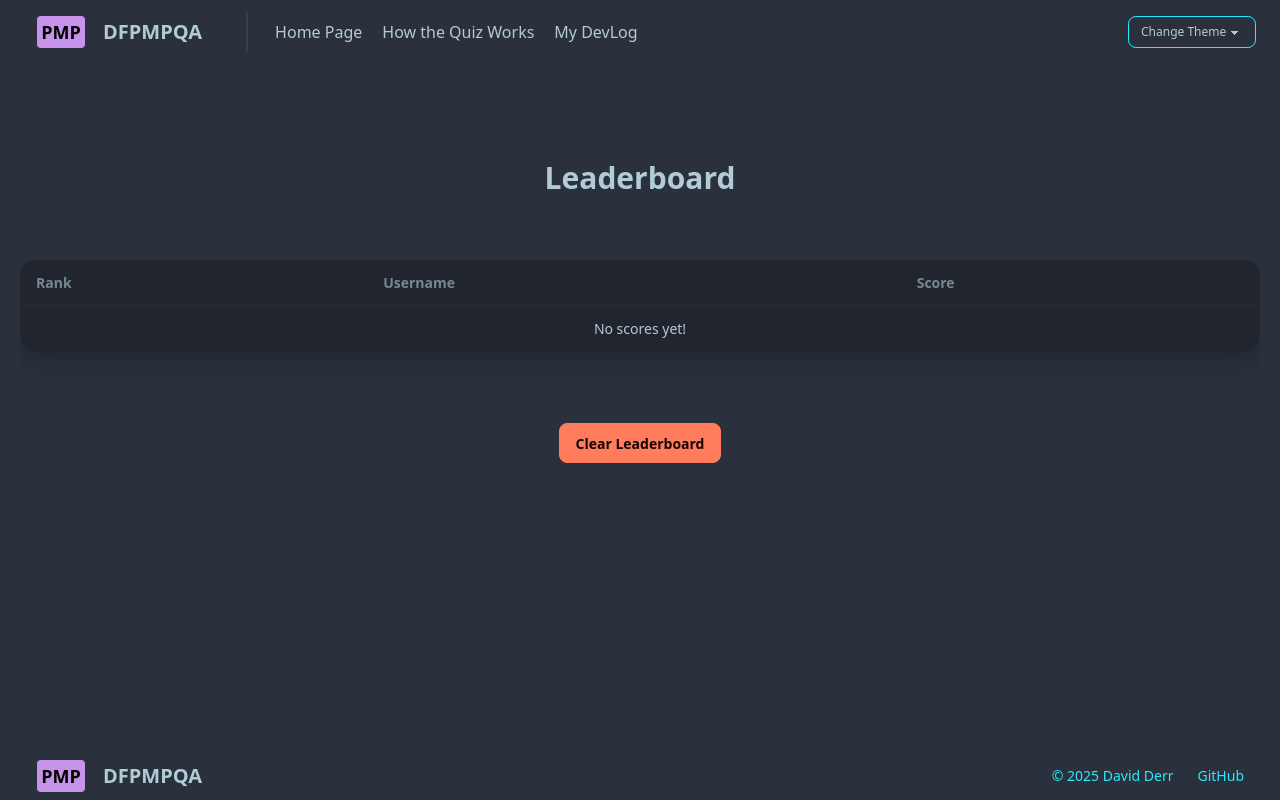
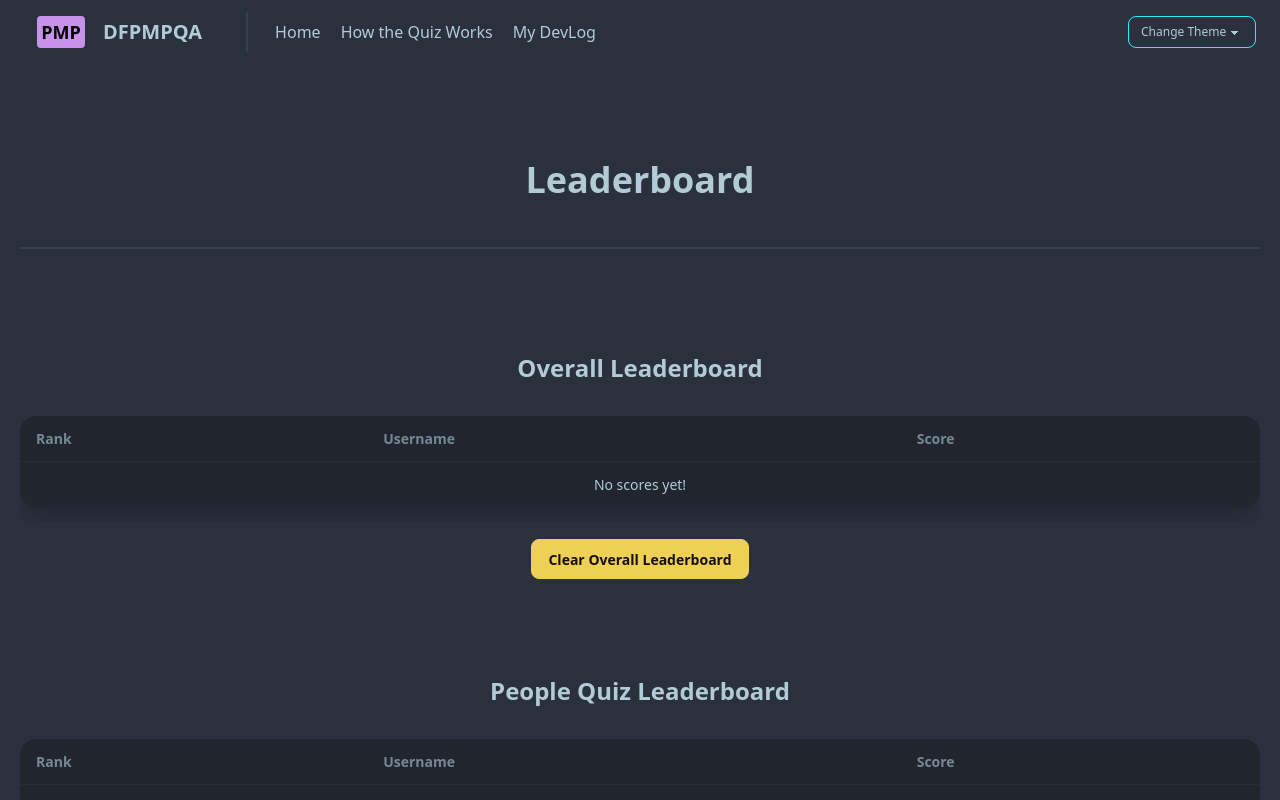
Before and after one commit to rofenac/quiz-app, a React (Vite) app: page /quiz-app/leaderboard in a window 1280 px wide. Shown: the top 800 px of the page. Built offline with nearby package versions, Linux system fonts and the light colour scheme.

Commit message:
Leaderboard Split
Split out the leaderboard into the domain quiz and "all" leaderboards. "All" leaderboard is borked. Also still no animation on the home page's quiz button.

```diff
--- a/src/App.jsx
+++ b/src/App.jsx
@@ -29,6 +29,7 @@ function App() {
         <Route path="/business" element={<Business />} />
         <Route path="/howworks" element={<HowWorks />} />
         <Route path="/leaderboard" element={<Leaderboard />} />
+        <Route path="/leaderboard/:domain" element={<Leaderboard />} />
         <Route path="/quiz/:domain" element={<Quiz />} />
       </Routes>
     </div>
--- a/src/components/scorecontext.jsx
+++ b/src/components/scorecontext.jsx
@@ -4,36 +4,55 @@ export const ScoreContext = createContext()
 
 export const ScoreProvider = ({ children }) => {
   const [score, setScore] = useState(0)
-  const [leaderboard, setLeaderboard] = useState([])
+  const [leaderboards, setLeaderboards] = useState({
+    all: [],
+    people: [],
+    process: [],
+    business: []
+  })
 
   useEffect(() => {
-    const savedLeaderboard = localStorage.getItem("leaderboardscores.json")
-    if (savedLeaderboard) {
-      setLeaderboard(JSON.parse(savedLeaderboard))
+    const savedBoards = localStorage.getItem("leaderboardscores.json")
+    if (savedBoards) {
+      setLeaderboards(JSON.parse(savedBoards))
     }
   }, [])
 
-  const saveLeaderboard = (updatedLeaderboard) => {
-    localStorage.setItem("leaderboardscores.json", JSON.stringify(updatedLeaderboard))
+  const saveLeaderboards = (updatedBoards) => {
+    localStorage.setItem("leaderboardscores.json", JSON.stringify(updatedBoards))
   }
 
-  const addScoreToLeaderboard = (userName, finalScore) => {
-    setLeaderboard(prevLeaderboard => {
-      const updated = [...prevLeaderboard, { userName, score: finalScore }]
+  const addScoreToLeaderboard = (userName, finalScore, domain = 'all') => {
+    setLeaderboards(prevBoards => {
+      const updatedDomainBoard = [...(prevBoards[domain] || []), { userName, score: finalScore }]
         .sort((a, b) => b.score - a.score)
         .map((entry, index) => ({ ...entry, rank: index + 1 }))
 
-      saveLeaderboard(updated)
-      return updated
+      const updatedBoards = {
+        ...prevBoards,
+        [domain]: updatedDomainBoard
+      }
+
+      saveLeaderboards(updatedBoards)
+      return updatedBoards
     })
   }
 
-  // Define updateScore here so that Quiz.jsx can call it
+  const clearLeaderboard = (domain = 'all') => {
+    setLeaderboards(prevBoards => {
+      const updatedBoards = {
+        ...prevBoards,
+        [domain]: []
+      }
+      saveLeaderboards(updatedBoards)
+      return updatedBoards
+    })
+  }
+
   function updateScore(points) {
     setScore(prev => prev + points)
   }
 
-  // Optionally, you can also define a resetScore function
   function resetScore() {
     setScore(0)
   }
@@ -44,12 +63,9 @@ export const ScoreProvider = ({ children }) => {
         score,
         updateScore,
         resetScore,
-        leaderboard,
+        leaderboards,
         addScoreToLeaderboard,
-        clearLeaderboard: () => {
-          setLeaderboard([])
-          localStorage.removeItem("leaderboardscores.json")
-        },
+        clearLeaderboard,
       }}
     >
       {children}
--- a/src/pages/leaderboard.jsx
+++ b/src/pages/leaderboard.jsx
@@ -6,109 +6,77 @@ import gsap from 'gsap'
 import Header from '../components/header'
 import Footer from '../components/footer'
 
+function LeaderBoard() {
+  const { leaderboards, clearLeaderboard } = useContext(ScoreContext)
 
-function LeaderBoard() {
-  const { leaderboard, clearLeaderboard } = useContext(ScoreContext)
+  // Refs for animations
+  const titleRef = useRef(null)
+  const sectionsRef = useRef([])  // Array to store refs for each leaderboard section
+  const buttonRefs = useRef([])  // Array to store refs for clear buttons
 
-  // Refs for animating various sections
-  const headerRef = useRef(null)
-  const footerRef = useRef(null)
-  const titleRef = useRef(null)
-  const tableRef = useRef(null)
-  const buttonRef = useRef(null)
+  // GSAP animations on load
+  useGSAP(() => {
+    if (titleRef.current) {
+      gsap.fromTo(titleRef.current, { opacity: 0, y: -20 }, { opacity: 1, y: 0, duration: 1 })
+    }
 
-  useGSAP(() => {
-    // Animate header fade in
-    if (headerRef.current) {
-      gsap.fromTo(
-        headerRef.current,
-        { opacity: 0 },
-        { opacity: 1, duration: 1.3 }
-      )
-    }
-    // Animate footer fade in with a slight delay
-    if (footerRef.current) {
-      gsap.fromTo(
-        footerRef.current,
-        { opacity: 0 },
-        { opacity: 1, duration: 1.3, delay: 0.5 }
-      )
-    }
-    // Animate the Leaderboard title (fading in and dropping)
-    if (titleRef.current) {
-      gsap.fromTo(
-        titleRef.current,
-        { opacity: 0, y: -20 },
-        { opacity: 1, y: 0, duration: 1 }
-      )
-    }
-    // Animate the leaderboard table (fading in and sliding up)
-    if (tableRef.current) {
-      gsap.fromTo(
-        tableRef.current,
-        { opacity: 0, y: 50 },
-        { opacity: 1, y: 0, duration: 0.7, ease: 'back.out' }
-      )
-    }
-    // Animate the "Clear Leaderboard" button (zoom in effect)
-    if (buttonRef.current) {
-      gsap.fromTo(
-        buttonRef.current,
-        { opacity: 0, scale: 0 },
-        { opacity: 1, scale: 1, duration: 0.8, ease: 'back.out(1.7)' }
-      )
-    }
+    // Animate each leaderboard section individually
+    sectionsRef.current.forEach((section, index) => {
+      if (section) {
+        gsap.fromTo(section, { opacity: 0, y: 30 }, { opacity: 1, y: 0, duration: 0.7, delay: index * 0.2 })
+      }
+    })
+
+    // Animate buttons with a slight bounce effect
+    buttonRefs.current.forEach((button, index) => {
+      if (button) {
+        gsap.fromTo(button, { scale: 0 }, { scale: 1, duration: 0.6, delay: 0.5 + index * 0.1, ease: "back.out(1.7)" })
+      }
+    })
   }, [])
 
-  const links = [
-    { to: '/', text: 'Home Page' },
-    { to: '/howworks', text: 'How the Quiz Works' },
-    { to: 'https://rofenac.github.io/blog/', text: 'My DevLog' },
+  const categories = [
+    { key: 'all', title: 'Overall Leaderboard' },
+    { key: 'people', title: 'People Quiz Leaderboard' },
+    { key: 'process', title: 'Process Quiz Leaderboard' },
+    { key: 'business', title: 'Business Environment Leaderboard' }
   ]
-
-  const headerLinks = links.map((link, index) => (
-    <Link key={index} to={link.to} className="hover:text-accent">
-      {link.text}
-    </Link>
-  ))
 
   return (
     <div className="min-h-screen flex flex-col">
-      {/* Wrap Header with ref for fade-in animation */}
-      <div ref={headerRef}>
-        <Header>{headerLinks}</Header>
-      </div>
+      <Header>
+        <Link to="/" className="hover:text-accent">Home</Link>
+        <Link to="/howworks" className="hover:text-accent">How the Quiz Works</Link>
+        <Link to="https://rofenac.github.io/blog/" className="hover:text-accent">My DevLog</Link>
+      </Header>
 
       <section className="flex-grow py-24">
         <div className="container mx-auto px-5">
-          {/* Leaderboard Title Animation */}
-          <div ref={titleRef} className="text-center w-full mb-10">
-            <h2 className="text-3xl font-bold">Leaderboard</h2>
-          </div>
+          <h2 ref={titleRef} className="text-4xl font-bold text-center mb-10">Leaderboard</h2>
+          <div className="divider" />
 
-          {/* Leaderboard Table Animation */}
-          <div ref={tableRef}>
-            <LeaderboardTable leaderboard={leaderboard} />
-          </div>
-
-          {/* Clear Leaderboard Button Animation */}
-          <div ref={buttonRef} className="flex justify-center mt-6 pt-6">
-            <ClearLeaderboardButton clearLeaderboard={clearLeaderboard} />
-          </div>
+          {/* Loop through each category to display its leaderboard */}
+          {categories.map(({ key, title }, index) => (
+            <div key={key} ref={el => sectionsRef.current[index] = el} className="mt-24 mb-24">
+              <h3 className="text-2xl font-semibold text-center mb-4">{title}</h3>
+              <LeaderboardTable leaderboard={leaderboards[key]} />
+              <div className="flex justify-center mt-4">
+                <button ref={el => buttonRefs.current[index] = el} className="btn btn-warning" onClick={() => clearLeaderboard(key)}>
+                  Clear {title}
+                </button>
+              </div>
+            </div>
+          ))}
         </div>
       </section>
-
-      {/* Wrap Footer with ref for fade-in animation */}
-      <div ref={footerRef}>
-        <Footer />
-      </div>
+      <Footer />
     </div>
   )
 }
 
 function LeaderboardTable({ leaderboard }) {
   return (
-    <div className="overflow-x-auto py-6">
+    <div className="overflow-x-auto py-4">
       <table className="table w-full bg-base-300 shadow-xl">
         <thead className="bg-neutral-focus">
           <tr>
@@ -118,7 +86,7 @@ function LeaderboardTable({ leaderboard }) {
           </tr>
         </thead>
         <tbody>
-          {leaderboard.length > 0 ? (
+          {leaderboard?.length > 0 ? (
             leaderboard.map((entry, index) => (
               <tr key={index} className="hover:bg-neutral-focus">
                 <td>{entry.rank}</td>
@@ -137,12 +105,4 @@ function LeaderboardTable({ leaderboard }) {
   )
 }
 
-function ClearLeaderboardButton({ clearLeaderboard }) {
-  return (
-    <button className="btn btn-secondary" onClick={clearLeaderboard}>
-      Clear Leaderboard
-    </button>
-  )
-}
-
 export default LeaderBoard
--- a/src/pages/quiz.jsx
+++ b/src/pages/quiz.jsx
@@ -53,6 +53,15 @@ function Quiz() {
       )
     }
   }, [])
+
+  // Don't render quiz content until questions are loaded
+  if (quizQuestions.length === 0) {
+    return (
+      <div className="min-h-screen flex items-center justify-center bg-base-200">
+        <p className="text-xl">Loading quiz questions...</p>
+      </div>
+    )
+  }
 
   function handleAnswer(isCorrect, explanation, index) {
     // Prevent re-answering if an answer already exists for this question.
@@ -130,19 +139,14 @@ function Quiz() {
 
   function handleModalSubmit() {
     if (userNameInput) {
-      addScoreToLeaderboard(userNameInput, score)
+      addScoreToLeaderboard(userNameInput, score, domain ? domain : 'all')
     }
-    // Close the modal, reset quiz state, and redirect the user to the leaderboard.
     setIsModalOpen(false)
     resetScore()
     setCurrentQuestionIndex(0)
     setAnswers({})
     setUserNameInput('')
-    navigate('/leaderboard')
-  }
-
-  if (quizQuestions.length === 0) {
-    return <p>Loading questions...</p>
+    navigate(`/leaderboard`)
   }
 
   const currentAnswer = answers[currentQuestionIndex]
```
